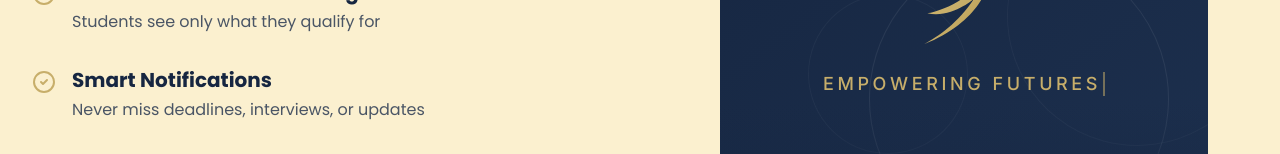
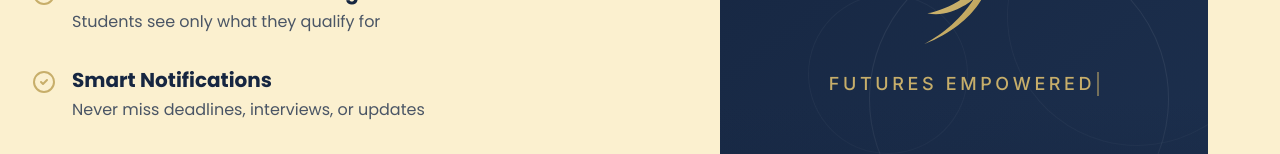
Before and after one commit to NITHINPOLI04/HiyrED-Landing-Page, a React (Vite) app: page / in a window 1280 px wide. Shown: the part 1447-1601 px from the top of the page. Built offline with nearby package versions, Linux system fonts and the light colour scheme.

Commit message:
Updated tag line

```diff
--- a/src/components/AnimatedLogoReveal.tsx
+++ b/src/components/AnimatedLogoReveal.tsx
@@ -131,7 +131,7 @@ export const AnimatedLogoReveal = () => {
               animate={{ opacity: 1 }}
               transition={{ delay: 2.3, duration: 0.3 }}
             >
-              <TypewriterText text="Empowering Futures" delay={2.4} />
+              <TypewriterText text="Futures Empowered" delay={2.4} />
             </motion.div>
 
             {/* Subtle bottom vignette */}
```
